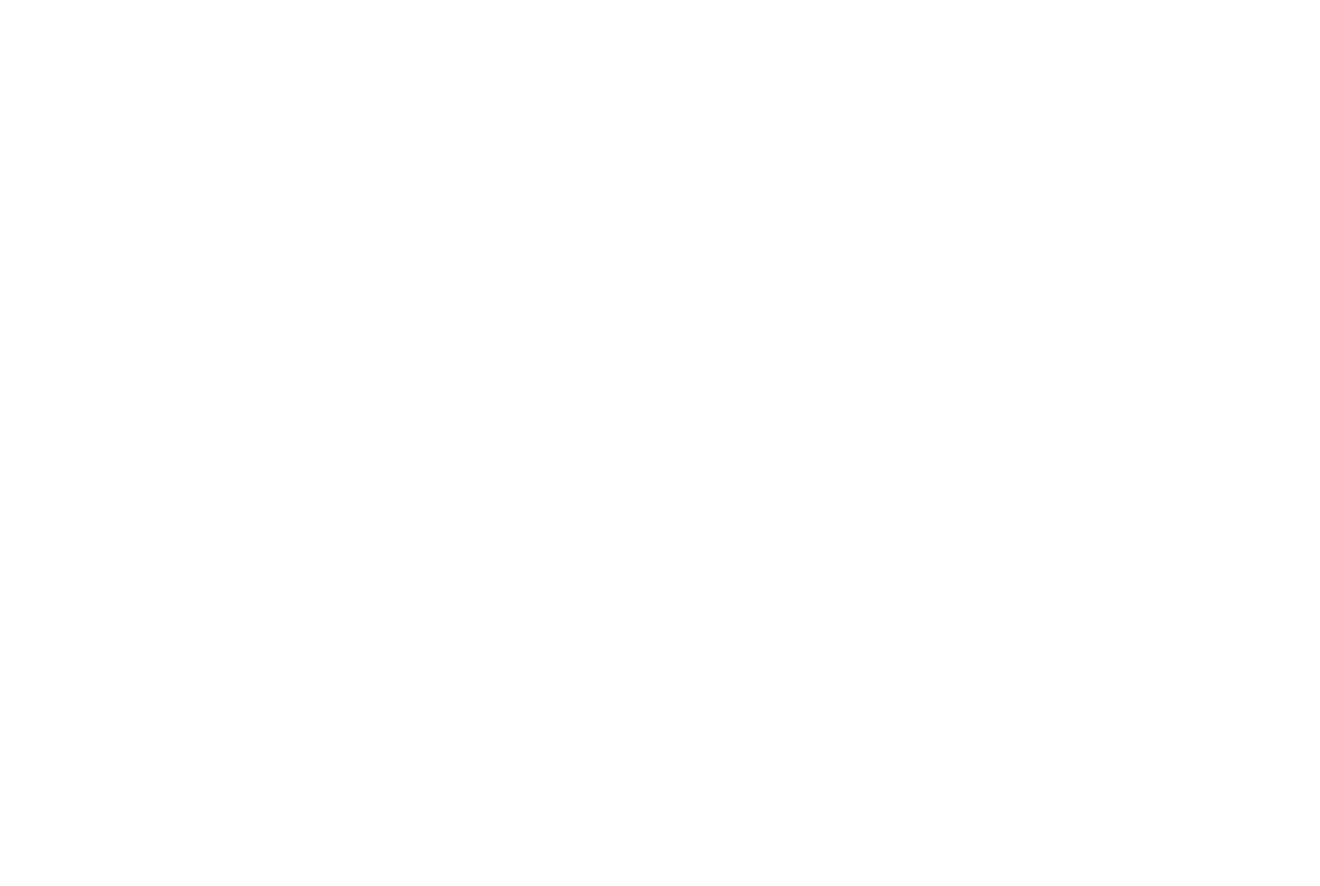
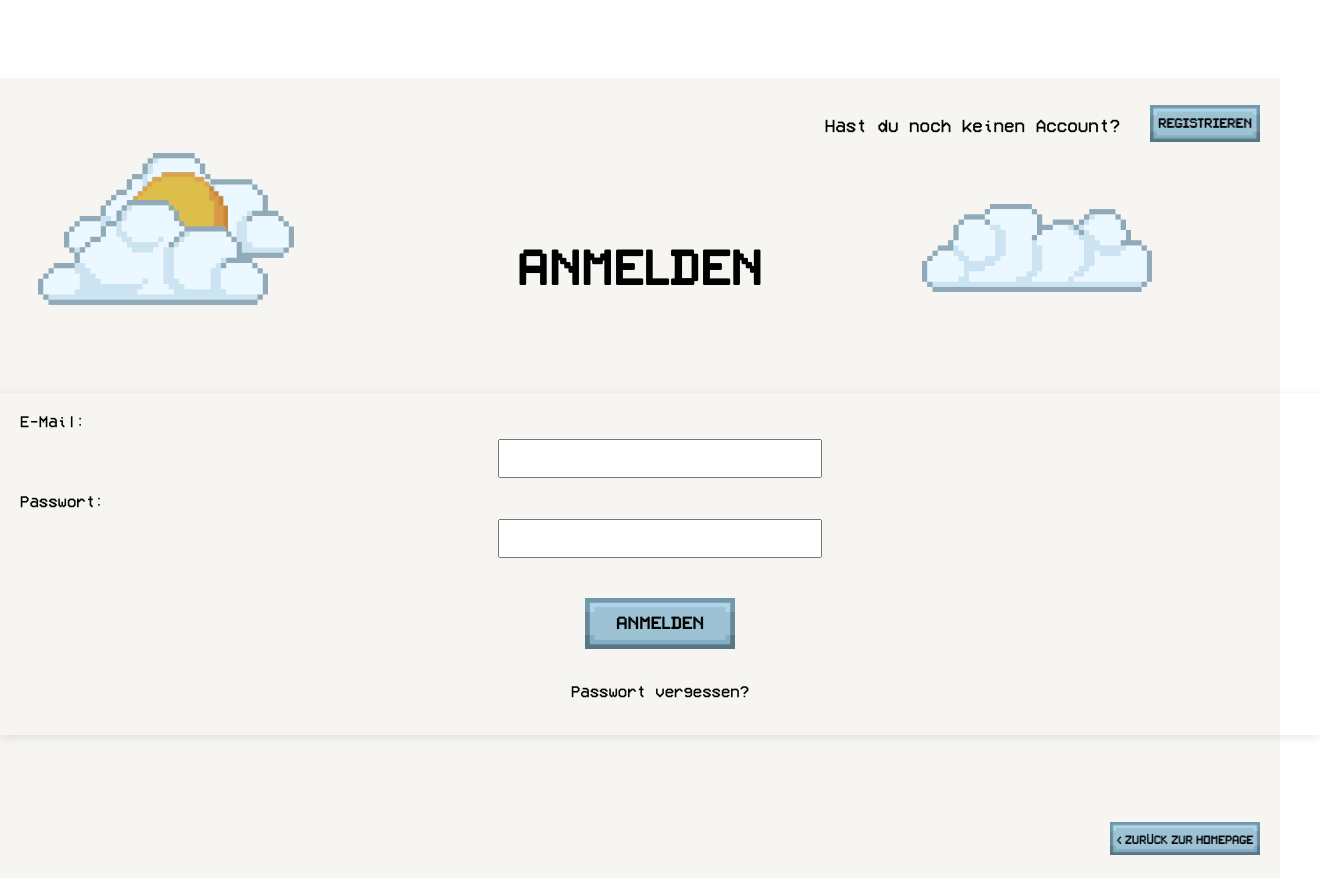
Before and after one commit to linguExplorer/linguExplorer, a Vue app in the folder webpage/: page /anmelden in a window 1280 px wide. Before the commit this address had no page. Shown: the whole page, 1320 px wide, since content can reach past the window. Before the commit the page ends 800 px from the top, so only its background shows below. Built offline with nearby package versions, Linux system fonts and the light colour scheme.

Commit message:
Spielbeschreibung update

```diff
--- /dev/null
+++ b/webpage/src/pages/Anmelden.vue
@@ -0,0 +1,261 @@
+<template>
+    <div class="page-wrapper">
+        <div class="header">
+            <div class="register-container">
+                <div class="register-text">
+                    <p>Hast du noch keinen Account?</p>
+                </div>
+                <button class="register-button" @click="goToRegister">
+                    <img src="@/assets/xx_Images/xx_Images/Buttons/button registrieren blue.png" alt="Registrieren" />
+                </button>
+            </div>
+        </div>
+        <div class="welcome-container">
+            <img src="@/assets/xx_Images/xx_Images/cloud.png" alt="Wolke" class="left-cloud-top" />
+            <img src="@/assets/xx_Images/xx_Images/cloud.png" alt="Wolke" class="left-cloud-bottom" />
+            <img src="@/assets/xx_Images/xx_Images/sun.png" alt="Sonne" class="sun-image" />
+            <img src="@/assets/xx_Images/xx_Images/Cloud2.png" alt="Wolke" class="right-cloud" />
+            <div class="welcome-text">
+                <h1>Anmelden</h1>
+            </div>
+        </div>
+
+        <div class="content-box">
+            <form @submit.prevent="handleLogin">
+                <div class="input-group">
+                    <label for="email">E-Mail:</label>
+                    <input type="email" id="email" v-model="username" required />
+                </div>
+                <div class="input-group">
+                    <label for="password">Passwort:</label>
+                    <input type="password" id="password" v-model="password" required />
+                </div>
+                <button type="submit" class="submit-button">
+                    <img src="@/assets/xx_Images/xx_Images/Buttons/button anmelden blue.png" alt="Anmelden" />
+                </button>
+                <div class="forgot-password">
+                    <p>Passwort vergessen?</p>
+                </div>
+            </form>
+        </div>
+
+        <div class="button-container">
+            <button class="custom-button" @click="goBack">
+                <img src="@/assets/xx_Images/xx_Images/Buttons/button zrk.png" alt="Zurück" />
+            </button>
+        </div>
+    </div>
+</template>
+
+<script>
+export default {
+    name: 'AnmeldePage',
+    data() {
+        return {
+            username: '',
+            password: ''
+        };
+    },
+    methods: {
+        handleLogin() {
+            console.log('Anmelden mit:', this.username, this.password);
+        },
+        goBack() {
+            this.$router.go(-1);
+        },
+        goToRegister() {
+            this.$router.push('/register');
+        }
+    }
+};
+</script>
+
+<style scoped>
+@font-face {
+    font-family: 'VCR OSD Mono';
+    src: url('@/assets/fonts/vcr_osd_mono/VCR_OSD_MONO_1.001.ttf') format('truetype');
+    font-weight: normal;
+    font-style: normal;
+}
+
+.page-wrapper {
+    background-color: #f6f5f1;
+    min-height: 100vh;
+    width: 100vw;
+    display: flex;
+    flex-direction: column;
+    justify-content: space-between;
+    color: black;
+    margin: 0;
+    padding: 0;
+    box-sizing: border-box;
+}
+
+.header {
+    display: flex;
+    justify-content: flex-end; /* Aligns content to the right */
+    align-items: center;
+    z-index: 10;
+    padding: 20px;
+    width: 100%;
+}
+
+.register-container {
+    display: flex;
+    align-items: center; /* Align items vertically in the center */
+}
+
+.register-text {
+    font-family: 'VCR OSD Mono', monospace;
+    font-size: 18px;
+    margin-right: 10px; /* Reduce distance to the button */
+}
+
+.register-button {
+    background: none;
+    border: none;
+    padding: 0;
+    width: 150px;
+    height: auto;
+    margin-right: 20px; /* Add space from the right edge */
+}
+
+.register-button img {
+    width: 110px;
+    height: auto;
+}
+
+.welcome-container {
+    display: flex;
+    align-items: flex-end;
+    justify-content: center;
+    margin-bottom: 20px;
+    position: relative;
+}
+
+/* Wolkenstile */
+.sun-image {
+    width: 100px;
+    height: auto;
+    position: absolute;
+    left: 10%;
+    bottom: 50%;
+    z-index: 1;
+}
+
+/* Obere Wolke links */
+.left-cloud-top {
+    width: 230px;
+    height: auto;
+    position: absolute;
+    left: 5%;
+    bottom: 70%;
+    z-index: 0;
+}
+
+/* Untere Wolke links */
+.left-cloud-bottom {
+    width: 230px;
+    height: auto;
+    position: absolute;
+    left: 3%;
+    bottom: 0%;
+    z-index: 2;
+}
+
+/* Rechte Wolke */
+.right-cloud {
+    width: 230px;
+    height: auto;
+    position: absolute;
+    right: 10%;
+    bottom: 20%;
+}
+
+/* Welcome Text */
+.welcome-text {
+    display: flex;
+    flex-direction: column;
+    align-items: center;
+}
+
+h1 {
+    font-family: 'Pixelsplitter', Arial, sans-serif;
+    font-size: 45px;
+    color: black;
+    margin: 0 10px 10px;
+    text-align: center;
+}
+
+/* Content Box Styles */
+.content-box {
+    background-color: transparent;
+    padding: 20px;
+    margin: 0;
+    width: 100%;
+    box-shadow: 0 2px 10px rgba(0, 0, 0, 0.1);
+    text-align: center;
+    position: relative;
+    z-index: 2;
+}
+
+.input-group {
+    text-align: left;
+    margin-bottom: 15px;
+}
+
+.input-group label {
+    font-family: 'VCR OSD Mono', monospace;
+    font-size: 16px;
+    display: block;
+}
+
+.submit-button {
+    background: none;
+    border: none;
+    padding: 0;
+    cursor: pointer;
+    margin-top: 25px;
+    margin-bottom: 15px;
+}
+
+.submit-button img {
+    width: 150px;
+    height: auto;
+}
+
+.forgot-password {
+    margin-top: 10px;
+    font-family: 'VCR OSD Mono', monospace;
+}
+
+.button-container {
+    display: flex;
+    justify-content: flex-end; /* Align the button to the right */
+    padding: 20px; /* Optional: Add some padding for spacing */
+}
+
+.custom-button {
+    background: none;
+    border: none;
+    padding: 0;
+}
+
+.custom-button img {
+    width: 150px;
+    height: auto;
+}
+
+input {
+    display: block;
+    margin: 10px auto;
+    padding: 10px;
+    width: 80%;
+    max-width: 300px;
+}
+
+label {
+    display: block;
+    margin-bottom: 5px;
+}
+</style>
--- a/webpage/src/pages/Spielbeschreibung.vue
+++ b/webpage/src/pages/Spielbeschreibung.vue
@@ -34,9 +34,9 @@
       </div>
 
       <!-- Gras Bild unter dem Button -->
-      <div class="grass-image-container">
+      <!--<div class="grass-image-container">
         <img src="@/assets/xx_Images/xx_Images/gras small patch.png" alt="Gras" class="grass-image" />
-      </div>
+      </div> -->
 
     <div class="grass-background">
 
--- a/webpage/src/router/index.js
+++ b/webpage/src/router/index.js
@@ -1,8 +1,9 @@
 import { createRouter, createWebHistory } from "vue-router";
 import HomeView from "../views/HomeView.vue";
-import Impressum from "../pages/Impressum.vue"; // Importiere die Impressum-Komponente
-import Spielbeschreibung from "../pages/Spielbeschreibung.vue"; // Importiere die Spielbeschreibung-Komponente
-import Datenschutz from "../pages/Datenschutz.vue"; // Importiere die Datenschutz-Komponente
+import Impressum from "../pages/Impressum.vue";
+import Spielbeschreibung from "../pages/Spielbeschreibung.vue";
+import Datenschutz from "../pages/Datenschutz.vue";
+import Anmelden from "../pages/Anmelden.vue";
 
 const routes = [
   {
@@ -26,6 +27,11 @@ const routes = [
     component: Datenschutz,
   },
   {
+    path: "/anmelden", // Route für Anmelden
+    name: "anmelden",
+    component: Anmelden,
+  },
+  {
     path: "/about",
     name: "about",
     component: () =>
```
